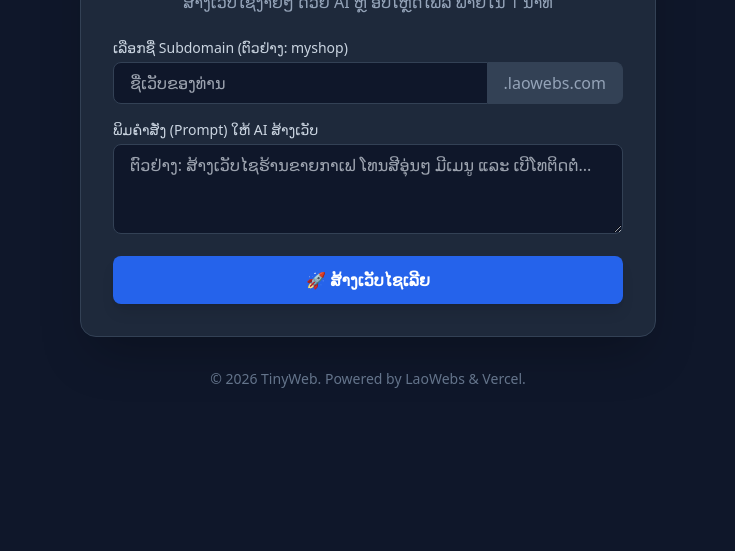
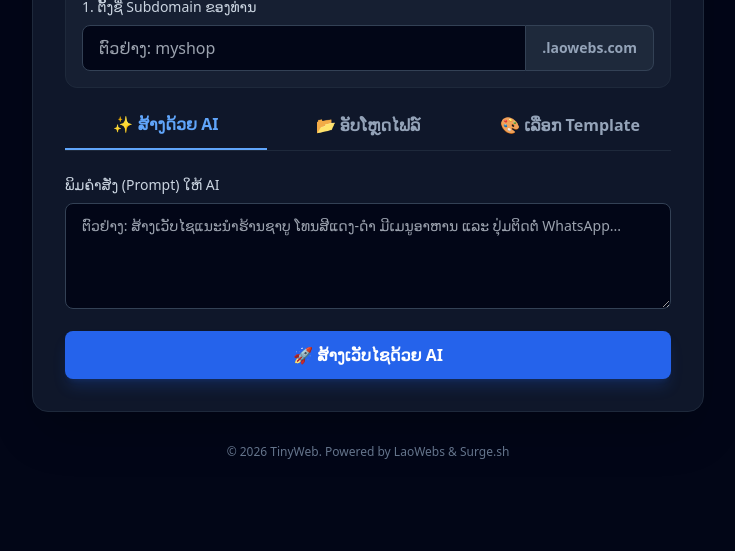
Before and after one commit to laowebs/tinyweb, a plain HTML site: page index.html in a window 1280 px wide. Shown: the part 249-800 px from the top of the page, without its empty margins (272-1007 px from the left). Drawn offline with nearby package versions, Linux system fonts and the light colour scheme.

Commit message:
Update index.html

```diff
--- a/index.html
+++ b/index.html
@@ -6,38 +6,101 @@
     <title>TinyWeb - ລະບົບສ້າງເວັບໄຊອັດຕະໂນມັດ</title>
     <script src="https://cdn.tailwindcss.com"></script>
 </head>
-<body class="bg-slate-900 text-white font-sans min-h-screen flex flex-col items-center justify-center p-4">
+<body class="bg-slate-950 text-white font-sans min-h-screen flex flex-col items-center justify-center p-4">
 
-    <div class="max-w-xl w-full bg-slate-800 p-8 rounded-2xl shadow-2xl border border-slate-700">
-        <h1 class="text-3xl font-bold text-center mb-2 text-transparent bg-clip-text bg-gradient-to-r from-blue-400 to-teal-400">
-            TinyWeb AI Builder
-        </h1>
-        <p class="text-slate-400 text-center mb-6">ສ້າງເວັບໄຊງ່າຍໆ ດ້ວຍ AI ຫຼື ອັບໂຫຼດໄຟລ໌ ພາຍໃນ 1 ນາທີ</p>
+    <div class="max-w-2xl w-full bg-slate-900 p-8 rounded-2xl shadow-2xl border border-slate-800">
+        <!-- Logo & Title -->
+        <div class="text-center mb-8">
+            <h1 class="text-4xl font-extrabold text-transparent bg-clip-text bg-gradient-to-r from-blue-400 via-teal-400 to-emerald-400">
+                TinyWeb AI
+            </h1>
+            <p class="text-slate-400 mt-2">ສ້າງເວັບໄຊສ່ວນຕົວໄດ້ງ່າຍໆ ພາຍໃນ 1 ນາທີ ຜ່ານ `.laowebs.com`</p>
+        </div>
 
-        <!-- Form ຕົວຢ່າງ -->
-        <div class="space-y-4">
+        <!-- Subdomain Input (ໃຊ້ຮ່ວມກັນທຸກ Option) -->
+        <div class="mb-6 bg-slate-800/50 p-4 rounded-xl border border-slate-800">
+            <label class="block text-sm font-medium text-slate-300 mb-2">1. ຕັ້ງຊື່ Subdomain ຂອງທ່ານ</label>
+            <div class="flex">
+                <input type="text" id="subdomain" placeholder="ຕົວຢ່າງ: myshop" class="w-full px-4 py-2.5 bg-slate-950 border border-slate-700 rounded-l-lg focus:outline-none focus:border-blue-500 text-white font-medium">
+                <span class="bg-slate-800 px-4 py-2.5 rounded-r-lg border border-l-0 border-slate-700 text-slate-400 flex items-center text-sm font-semibold">.laowebs.com</span>
+            </div>
+        </div>
+
+        <!-- Tabs Switcher (3 Options) -->
+        <div class="flex border-b border-slate-800 mb-6">
+            <button onclick="switchTab('ai')" id="btn-ai" class="flex-1 pb-3 font-semibold text-blue-400 border-b-2 border-blue-400 transition">✨ ສ້າງດ້ວຍ AI</button>
+            <button onclick="switchTab('upload')" id="btn-upload" class="flex-1 pb-3 font-semibold text-slate-400 hover:text-white transition">📂 ອັບໂຫຼດໄຟລ໌</button>
+            <button onclick="switchTab('template')" id="btn-template" class="flex-1 pb-3 font-semibold text-slate-400 hover:text-white transition">🎨 ເລືອກ Template</button>
+        </div>
+
+        <!-- Option 1: AI Prompt -->
+        <div id="tab-ai" class="space-y-4">
             <div>
-                <label class="block text-sm font-medium text-slate-300 mb-1">ເລືອກຊື່ Subdomain (ຕົວຢ່າງ: myshop)</label>
-                <div class="flex">
-                    <input type="text" id="subdomain" placeholder="ຊື່ເວັບຂອງທ່ານ" class="w-full px-4 py-2 bg-slate-900 border border-slate-700 rounded-l-lg focus:outline-none focus:border-blue-500 text-white">
-                    <span class="bg-slate-700 px-4 py-2 rounded-r-lg border border-l-0 border-slate-700 text-slate-400 flex items-center">.laowebs.com</span>
+                <label class="block text-sm font-medium text-slate-300 mb-2">ພິມຄຳສັ່ງ (Prompt) ໃຫ້ AI</label>
+                <textarea rows="4" placeholder="ຕົວຢ່າງ: ສ້າງເວັບໄຊແນະນຳຮ້ານຊາບູ ໂທນສີແດງ-ດຳ ມີເມນູອາຫານ ແລະ ປຸ່ມຕິດຕໍ່ WhatsApp..." class="w-full px-4 py-3 bg-slate-950 border border-slate-700 rounded-lg focus:outline-none focus:border-blue-500 text-white text-sm"></textarea>
+            </div>
+            <button onclick="alert('ກຳລັງສົ່ງຄຳສັ່ງໃຫ້ AI...')" class="w-full bg-blue-600 hover:bg-blue-500 text-white font-semibold py-3 rounded-lg transition shadow-lg shadow-blue-600/20">
+                🚀 ສ້າງເວັບໄຊດ້ວຍ AI
+            </button>
+        </div>
+
+        <!-- Option 2: File Upload (ซ่อนไว้ก่อน) -->
+        <div id="tab-upload" class="space-y-4 hidden">
+            <div>
+                <label class="block text-sm font-medium text-slate-300 mb-2">ອັບໂຫຼດໄຟລ໌ index.html ຂອງທ່ານ</label>
+                <input type="file" accept=".html" class="w-full px-4 py-3 bg-slate-950 border border-slate-700 rounded-lg text-slate-400 file:mr-4 file:py-2 file:px-4 file:rounded-md file:border-0 file:text-sm file:font-semibold file:bg-blue-600 file:text-white hover:file:bg-blue-500">
+            </div>
+            <button onclick="alert('ກຳລັງອັບໂຫຼດໄຟລ໌...')" class="w-full bg-teal-600 hover:bg-teal-500 text-white font-semibold py-3 rounded-lg transition shadow-lg shadow-teal-600/20">
+                📤 Deploy ໄຟລ໌ຂຶ້ນເວັບ
+            </button>
+        </div>
+
+        <!-- Option 3: Template (ซ่อนไว้ก่อน) -->
+        <div id="tab-template" class="space-y-4 hidden">
+            <label class="block text-sm font-medium text-slate-300 mb-2">ເລືອກຮູບແບບເວັບໄຊສຳເລັດຮູບ</label>
+            <div class="grid grid-cols-2 gap-3">
+                <div class="border border-slate-700 p-3 rounded-lg cursor-pointer hover:border-blue-500 bg-slate-950">
+                    <div class="h-20 bg-slate-800 rounded mb-2 flex items-center justify-center text-xs text-slate-400">Coffee Shop</div>
+                    <p class="text-sm font-medium text-center">ຮ້ານກາເຟ</p>
+                </div>
+                <div class="border border-slate-700 p-3 rounded-lg cursor-pointer hover:border-blue-500 bg-slate-950">
+                    <div class="h-20 bg-slate-800 rounded mb-2 flex items-center justify-center text-xs text-slate-400">Portfolio</div>
+                    <p class="text-sm font-medium text-center">ໂປຣໄຟລ໌ສ່ວນຕົວ</p>
                 </div>
             </div>
-
-            <div>
-                <label class="block text-sm font-medium text-slate-300 mb-1">ພິມຄຳສັ່ງ (Prompt) ໃຫ້ AI ສ້າງເວັບ</label>
-                <textarea rows="3" placeholder="ຕົວຢ່າງ: ສ້າງເວັບໄຊຮ້ານຂາຍກາເຟ ໂທນສີອຸ່ນໆ ມີເມນູ ແລະ ເບີໂທຕິດຕໍ່..." class="w-full px-4 py-2 bg-slate-900 border border-slate-700 rounded-lg focus:outline-none focus:border-blue-500 text-white"></textarea>
-            </div>
-
-            <button onclick="alert('ລະບົບກຳລັງເຊື່ອມຕໍ່ Backend ພ້ອມໃຊ້ງານ!')" class="w-full bg-blue-600 hover:bg-blue-500 text-white font-semibold py-3 rounded-lg transition duration-200 shadow-lg">
-                🚀 ສ້າງເວັບໄຊເລີຍ
+            <button onclick="alert('ສ້າງເວັບຈາກ Template ສຳເລັດ!')" class="w-full bg-emerald-600 hover:bg-emerald-500 text-white font-semibold py-3 rounded-lg transition shadow-lg shadow-emerald-600/20">
+                ✨ ສ້າງເວັບຈາກ Template ນີ້
             </button>
         </div>
+
     </div>
 
-    <footer class="mt-8 text-slate-500 text-sm">
-        &copy; 2026 TinyWeb. Powered by LaoWebs & Vercel.
+    <footer class="mt-8 text-slate-500 text-xs">
+        &copy; 2026 TinyWeb. Powered by LaoWebs & Surge.sh
     </footer>
 
+    <!-- Script ສຳລັບສະຫຼັບ Tabs -->
+    <script>
+        function switchTab(tab) {
+            document.getElementById('tab-ai').classList.add('hidden');
+            document.getElementById('tab-upload').classList.add('hidden');
+            document.getElementById('tab-template').classList.add('hidden');
+
+            document.getElementById('btn-ai').className = "flex-1 pb-3 font-semibold text-slate-400 hover:text-white transition border-b-2 border-transparent";
+            document.getElementById('btn-upload').className = "flex-1 pb-3 font-semibold text-slate-400 hover:text-white transition border-b-2 border-transparent";
+            document.getElementById('btn-template').className = "flex-1 pb-3 font-semibold text-slate-400 hover:text-white transition border-b-2 border-transparent";
+
+            if (tab === 'ai') {
+                document.getElementById('tab-ai').classList.remove('hidden');
+                document.getElementById('btn-ai').className = "flex-1 pb-3 font-semibold text-blue-400 border-b-2 border-blue-400 transition";
+            } else if (tab === 'upload') {
+                document.getElementById('tab-upload').classList.remove('hidden');
+                document.getElementById('btn-upload').className = "flex-1 pb-3 font-semibold text-teal-400 border-b-2 border-teal-400 transition";
+            } else if (tab === 'template') {
+                document.getElementById('tab-template').classList.remove('hidden');
+                document.getElementById('btn-template').className = "flex-1 pb-3 font-semibold text-emerald-400 border-b-2 border-emerald-400 transition";
+            }
+        }
+    </script>
 </body>
 </html>
```
